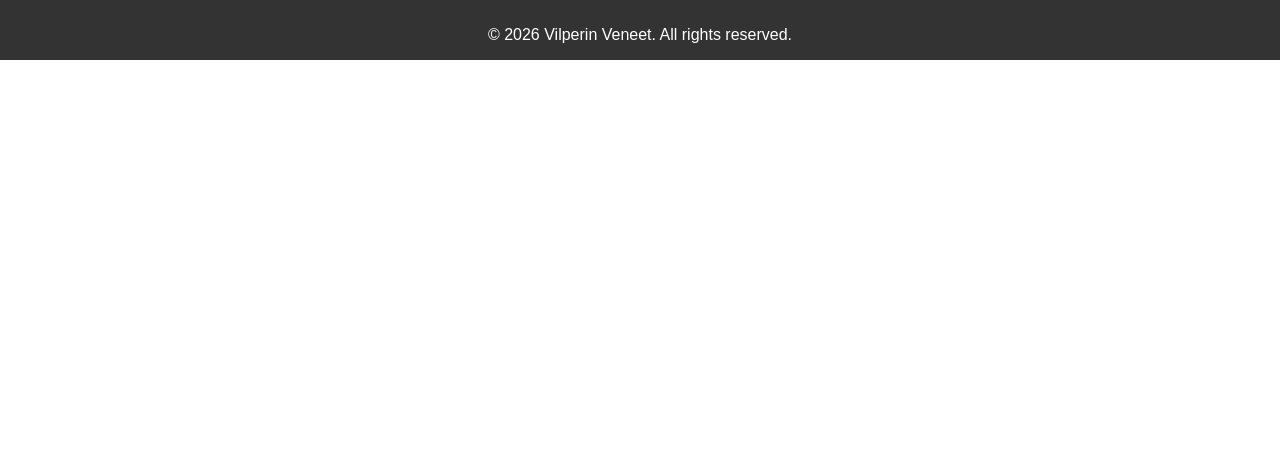
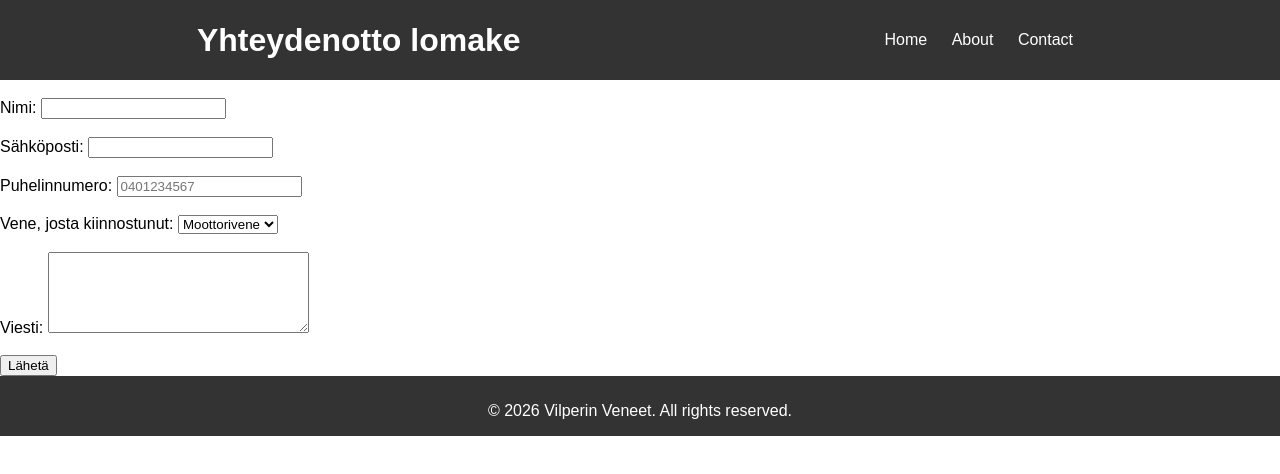
Before and after one commit to PotaattiLord/web-dev-loppukoe, a plain HTML site: page contact.html in a window 1280 px wide. Drawn offline with Linux system fonts and the light colour scheme.

Commit message:
contact.html and boat into sites

```diff
--- a/contact.html
+++ b/contact.html
@@ -7,6 +7,48 @@
         <link rel="stylesheet" href="style.css">
     </head>
     <body>
+        <header>
+            <h1>Yhteydenotto lomake</h1>
+            <nav>
+                <a href="index.html">Home</a>
+                <a href="about.html">About</a>
+                <a href="contact.html">Contact</a>
+            </nav>
+        </header>
+        <form action="https://httpbin.org/post" method="POST">
+            <br>
+            <label for="name">Nimi:</label>
+            <input type="text" id="name" name="name" required>
+            <br><br>
+
+            <label for="email">Sähköposti:</label>
+            <input type="email" id="email" name="email" required>
+            <br><br>
+
+            <label for="phonenumber">Puhelinnumero:</label>
+            <input type="tel" id="phonenumber" name="phonenumber" placeholder="0401234567" pattern="\+?[0-9]{7,15}" >
+            <br><br>
+
+            <label for="vene">Vene, josta kiinnostunut:</label>
+            <select id="vene" name="vene" required>
+                <option value="" disabled>Valitse Vene</option>
+                <option value="moottorivene">Moottorivene</option>
+                <option value="vene2">Vene2</option>
+                <option value="vene3">Vene3</option>
+            </select>
+            <br><br>
+
+            <label for="viesti">Viesti:</label>
+            <textarea id="viesti" name="viesti" rows="5" cols="30">
+
+            </textarea>
+            <br><br>
+            <button type="submit" id="submitBtn">Lähetä</button>
+
+
+        </form>
+
+
         <footer>
             <p>&copy; 2026 Vilperin Veneet. All rights reserved.</p>
         </footer>
```
Also changed, not shown: boat1.html (+9 -0 lines).
